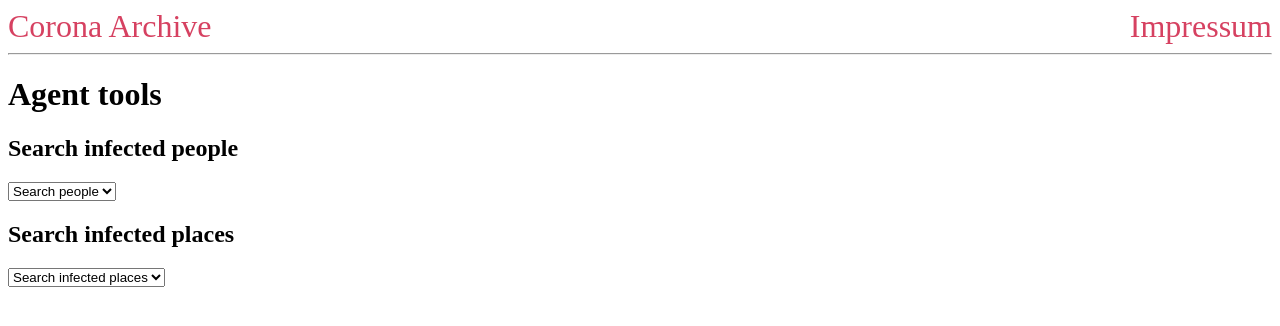
After one commit to jonabako/Corona-Archive-Project, a Flask app: page /agent_tools in a window 1280 px wide. The commit adds this page. Shown: the top 326 px of the page. Run offline with Flask 2, Linux system fonts and the light colour scheme; data that the repository does not hold is empty; parts of the project's set-up code (start-up, migrations or seed data) failed here and were passed over; some libraries are stand-ins or nearby versions.

Commit message:
agent_tools added

```diff
--- a/app.py
+++ b/app.py
@@ -1,6 +1,21 @@
-from flask import Flask, render_template, redirect, url_for , request
+from flask import Flask, render_template, redirect, url_for, request
+from flask_mysqldb import MySQL
+import yaml
 
 app = Flask(__name__)
+
+db = yaml.safe_load(open('db.yaml'))
+app.config['MYSQL_HOST'] = db['mysql_host']
+app.config['MYSQL_USER'] = db['mysql_user']
+app.config['MYSQL_PASSWORD'] = db['mysql_password']
+app.config['MYSQL_DB'] = db['mysql_db']
+
+mysql = MySQL(app)
+mysql.connect()
+
+def get_cursor():
+    cursor = mysql.connection.cursor()
+    return cursor
 
 @app.route('/')
 def landing():
@@ -10,5 +25,16 @@ def landing():
 def impressum():
     return render_template('imprint.html')
 
+@app.route('/agent_tools')
+def agent_tools():
+    cur = get_cursor()
+    cur.execute('SELECT visitor_id, visitor_name FROM Visitor WHERE infected')
+    infected_people = cur.fetchall()
+    # Struggling to figure out the query for places with infected visitors
+    cur.execute('SELECT place_id, place_name FROM Places')
+    infected_places = cur.fetchall()
+    return render_template('agent_tools.html', infected_people = infected_people, infected_places = infected_places)
+
+
 if __name__ == "__main__":
     app.run(debug = True)
--- /dev/null
+++ b/static/style.css
@@ -0,0 +1,14 @@
+body {
+    font-famiily: sans-serif;
+}
+
+a {
+    color: #d64161;
+    font-size: 2em;
+    text-decoration: none;
+  }
+
+  #HASH {
+    display: flex;
+    justify-content: space-between;
+  }
--- /dev/null
+++ b/templates/agent_tools.html
@@ -0,0 +1,18 @@
+{% extends 'base.html' %}
+
+{% block content %}
+    <h1>{% block title %} Agent tools {% endblock %}</h1>
+    <h2> Search infected people </h2>
+    <select name="visitors">
+        <option value="invalid"> Search people </option>
+        {% for i in infected_people %}
+	        <OPTION value={{i[0]}}>{{i[1]}}</OPTION>
+        {% endfor %}
+        </select> <br>
+        <h2> Search infected places </h2>
+        <select name="places">
+        <option value="invalid"> Search infected places </option>
+        {% for i in infected_places %}
+	        <OPTION value={{i[0]}}>{{i[1]}}</OPTION>
+        {% endfor %}
+{% endblock %}
--- a/templates/base.html
+++ b/templates/base.html
@@ -3,17 +3,7 @@
   <head>
     <meta charset="UTF-8" />
     <title>{% block title %} {% endblock %}</title>
-    <style>
-    a {
-        color: #d64161;
-        font-size: 2em;
-        text-decoration: none;
-      }
-      #HASH {
-        display: flex;
-        justify-content: space-between;
-      }
-    </style>
+    <link rel="stylesheet" href="{{ url_for('static', filename='style.css') }}">
   </head>
   <body>
       <div id="HASH">
--- a/templates/imprint.html
+++ b/templates/imprint.html
@@ -4,7 +4,6 @@
 <h1> Disclaimer</h1>
 </body>
     <p>
-
     This website is student lab work and does not necessarily reflect Jacobs University Bremen opinions. Jacobs University Bremen does not endorse this site, nor is it checked by Jacobs University Bremen regularly, nor is it part of the official Jacobs University Bremen web presence. For each external link existing on this website, we initially have checked that the target page does not contain contents which is illegal wrt. German jurisdiction. However, as we have no influence on such contents, this may change without our notice. Therefore we deny any responsibility for the websites referenced through our external links from here. No information conflicting with GDPR is stored in the server.<br><br>
     </p>
 
--- a/templates/index.html
+++ b/templates/index.html
@@ -2,6 +2,7 @@
 
 {% block content %}
     <h1>{% block title %} Index {% endblock %}</h1>
+    <a href="/agent_tools"> Agent queries
     <h1>Hello World!</h1>
     <h2>Welcome to FlaskApp!</h2>
     <h3>{{ utc_dt }}</h3>
```
